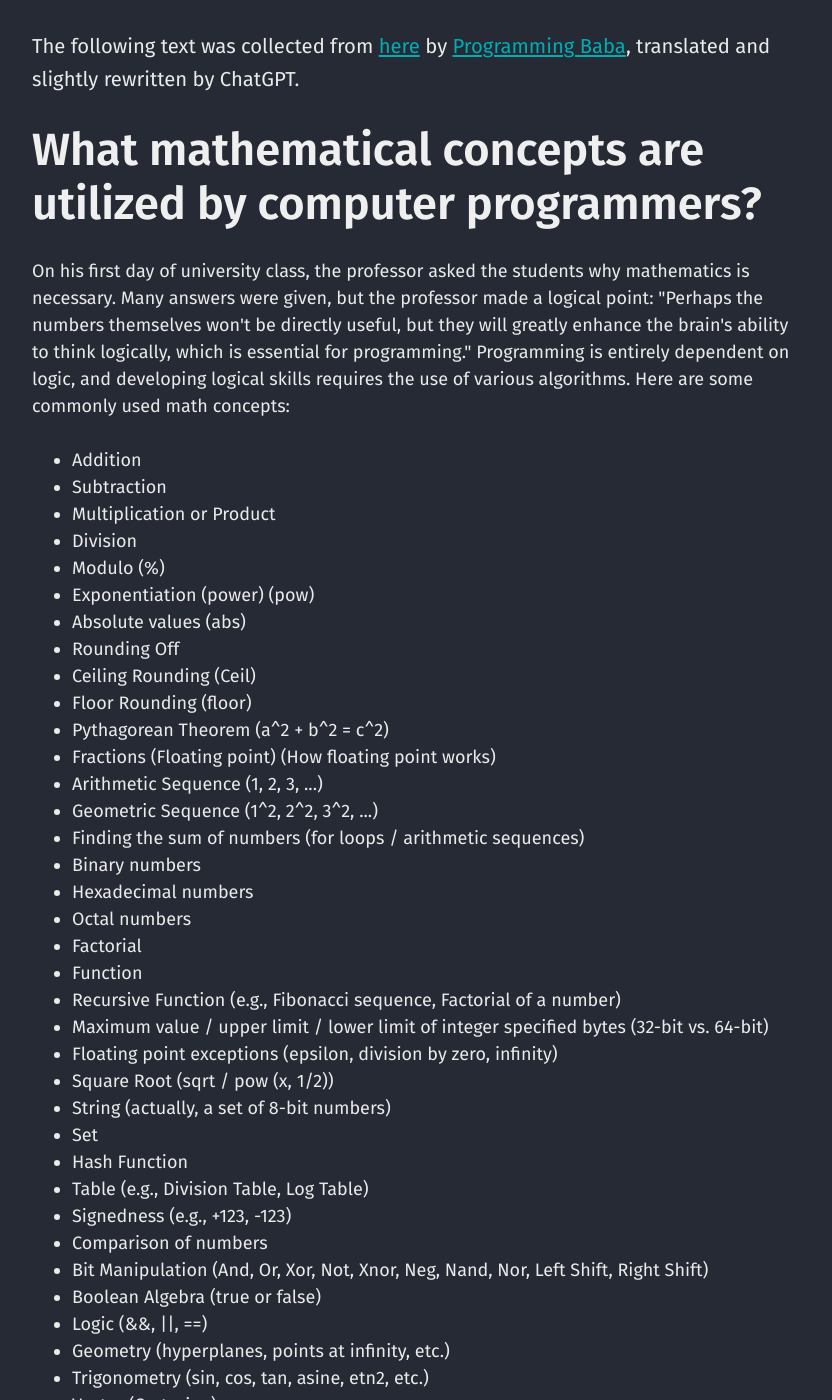
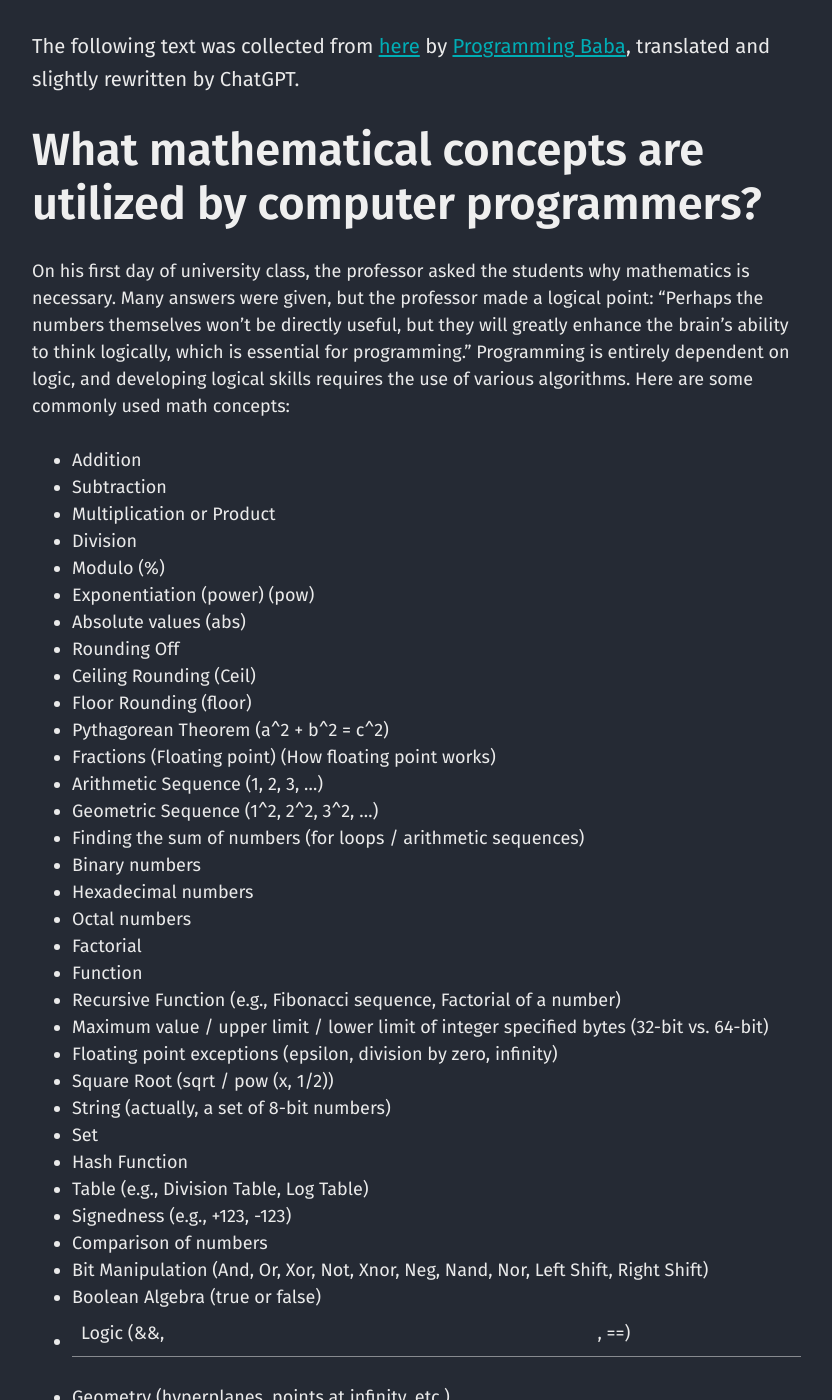
Before and after one commit to MS-Jahan/blog, a Jekyll site: the page built from _posts/2023-04-12-math-for-programming.md, in a window 1280 px wide and 1400 px high, scrolled down 1595 px. Shown: the whole window, without its empty margins (40-872 px from the left). Built offline with Jekyll 4.4.1, drawn with Linux system fonts in a browser that asks for light colours; a script that is not in the unit is left out; some of the changed text lies outside the part shown.

Commit message:
Update 2023-04-12-math-for-programming.md

```diff
--- a/_posts/2023-04-12-math-for-programming.md
+++ b/_posts/2023-04-12-math-for-programming.md
@@ -12,51 +12,53 @@
 
 The following text was collected from [here](https://www.facebook.com/groups/10ms.programming/posts/2738823896260758/) by [Programming Baba](https://www.facebook.com/Programmerbaba01), translated and slightly rewritten by ChatGPT.
 
-<h1>What mathematical concepts are utilized by computer programmers?</h1>
-<p>On his first day of university class, the professor asked the students why mathematics is necessary. Many answers were given, but the professor made a logical point: "Perhaps the numbers themselves won't be directly useful, but they will greatly enhance the brain's ability to think logically, which is essential for programming." Programming is entirely dependent on logic, and developing logical skills requires the use of various algorithms. Here are some commonly used math concepts:</p>
-<ul>
-    <li>Addition</li>
-    <li>Subtraction</li>
-    <li>Multiplication or Product</li>
-    <li>Division</li>
-    <li>Modulo (%)</li>
-    <li>Exponentiation (power) (pow)</li>
-    <li>Absolute values (abs)</li>
-    <li>Rounding Off</li>
-    <li>Ceiling Rounding (Ceil)</li>
-    <li>Floor Rounding (floor)</li>
-    <li>Pythagorean Theorem (a^2 + b^2 = c^2)</li>
-    <li>Fractions (Floating point) (How floating point works)</li>
-    <li>Arithmetic Sequence (1, 2, 3, ...)</li>
-    <li>Geometric Sequence (1^2, 2^2, 3^2, ...)</li>
-    <li>Finding the sum of numbers (for loops / arithmetic sequences)</li>
-    <li>Binary numbers</li>
-    <li>Hexadecimal numbers</li>
-    <li>Octal numbers</li>
-    <li>Factorial</li>
-    <li>Function</li>
-    <li>Recursive Function (e.g., Fibonacci sequence, Factorial of a number)</li>
-    <li>Maximum value / upper limit / lower limit of integer specified bytes (32-bit vs. 64-bit)</li>
-    <li>Floating point exceptions (epsilon, division by zero, infinity)</li>
-    <li>Square Root (sqrt / pow (x, 1/2))</li>
-    <li>String (actually, a set of 8-bit numbers)</li>
-    <li>Set</li>
-    <li>Hash Function</li>
-    <li>Table (e.g., Division Table, Log Table)</li>
-    <li>Signedness (e.g., +123, -123)</li>
-    <li>Comparison of numbers</li>
-    <li>Bit Manipulation (And, Or, Xor, Not, Xnor, Neg, Nand, Nor, Left Shift, Right Shift)</li>
-    <li>Boolean Algebra (true or false)</li>
-    <li>Logic (&amp;&amp;, ||, ==)</li>
-    <li>Geometry (hyperplanes, points at infinity, etc.)</li>
-    <li>Trigonometry (sin, cos, tan, asine, etn2, etc.)</li>
-    <li>Vector (Cartesian)</li>
-    <li>Matrix</li>
-    <li>Quaternions</li>
-    <li>Graph theory</li>
-    <li>Number theory</li>
-    <li>Calculus</li>
-    <li>Probability</li>
-    <li>Fourier series</li>
-</ul>
-<p>These concepts are based on the answer provided by Md. Zubair (Lecturer | Data Science Researcher | Computer engineer) with some additional items. If you wish to work in machine learning, you will require knowledge of Probability, Statistics, Matrix, Vector, Calculus, and other related topics.</p>
+What mathematical concepts are utilized by computer programmers?
+================================================================
+
+On his first day of university class, the professor asked the students why mathematics is necessary. Many answers were given, but the professor made a logical point: "Perhaps the numbers themselves won't be directly useful, but they will greatly enhance the brain's ability to think logically, which is essential for programming." Programming is entirely dependent on logic, and developing logical skills requires the use of various algorithms. Here are some commonly used math concepts:
+
+*   Addition
+*   Subtraction
+*   Multiplication or Product
+*   Division
+*   Modulo (%)
+*   Exponentiation (power) (pow)
+*   Absolute values (abs)
+*   Rounding Off
+*   Ceiling Rounding (Ceil)
+*   Floor Rounding (floor)
+*   Pythagorean Theorem (a^2 + b^2 = c^2)
+*   Fractions (Floating point) (How floating point works)
+*   Arithmetic Sequence (1, 2, 3, ...)
+*   Geometric Sequence (1^2, 2^2, 3^2, ...)
+*   Finding the sum of numbers (for loops / arithmetic sequences)
+*   Binary numbers
+*   Hexadecimal numbers
+*   Octal numbers
+*   Factorial
+*   Function
+*   Recursive Function (e.g., Fibonacci sequence, Factorial of a number)
+*   Maximum value / upper limit / lower limit of integer specified bytes (32-bit vs. 64-bit)
+*   Floating point exceptions (epsilon, division by zero, infinity)
+*   Square Root (sqrt / pow (x, 1/2))
+*   String (actually, a set of 8-bit numbers)
+*   Set
+*   Hash Function
+*   Table (e.g., Division Table, Log Table)
+*   Signedness (e.g., +123, -123)
+*   Comparison of numbers
+*   Bit Manipulation (And, Or, Xor, Not, Xnor, Neg, Nand, Nor, Left Shift, Right Shift)
+*   Boolean Algebra (true or false)
+*   Logic (&&, ||, ==)
+*   Geometry (hyperplanes, points at infinity, etc.)
+*   Trigonometry (sin, cos, tan, asine, etn2, etc.)
+*   Vector (Cartesian)
+*   Matrix
+*   Quaternions
+*   Graph theory
+*   Number theory
+*   Calculus
+*   Probability
+*   Fourier series
+
+These concepts are based on the answer provided by Md. Zubair (Lecturer | Data Science Researcher | Computer engineer) with some additional items. If you wish to work in machine learning, you will require knowledge of Probability, Statistics, Matrix, Vector, Calculus, and other related topics.
```
